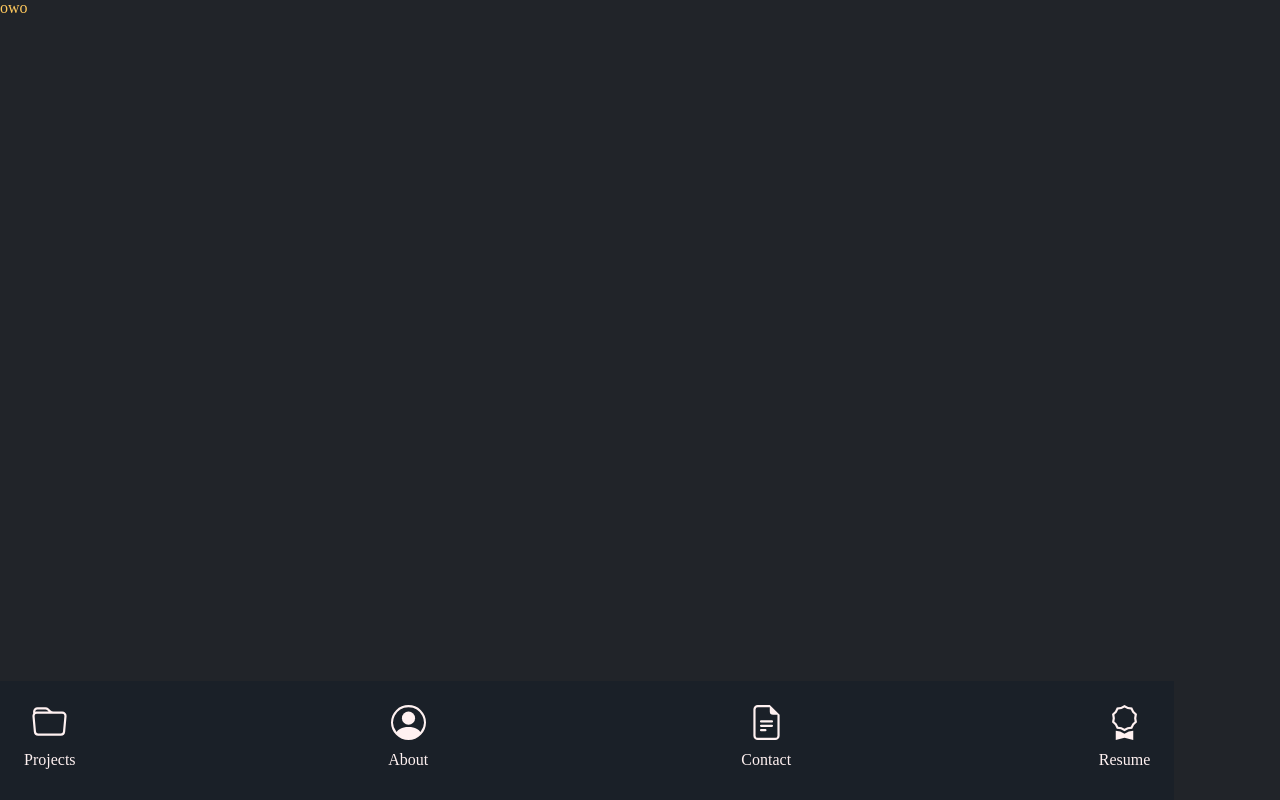
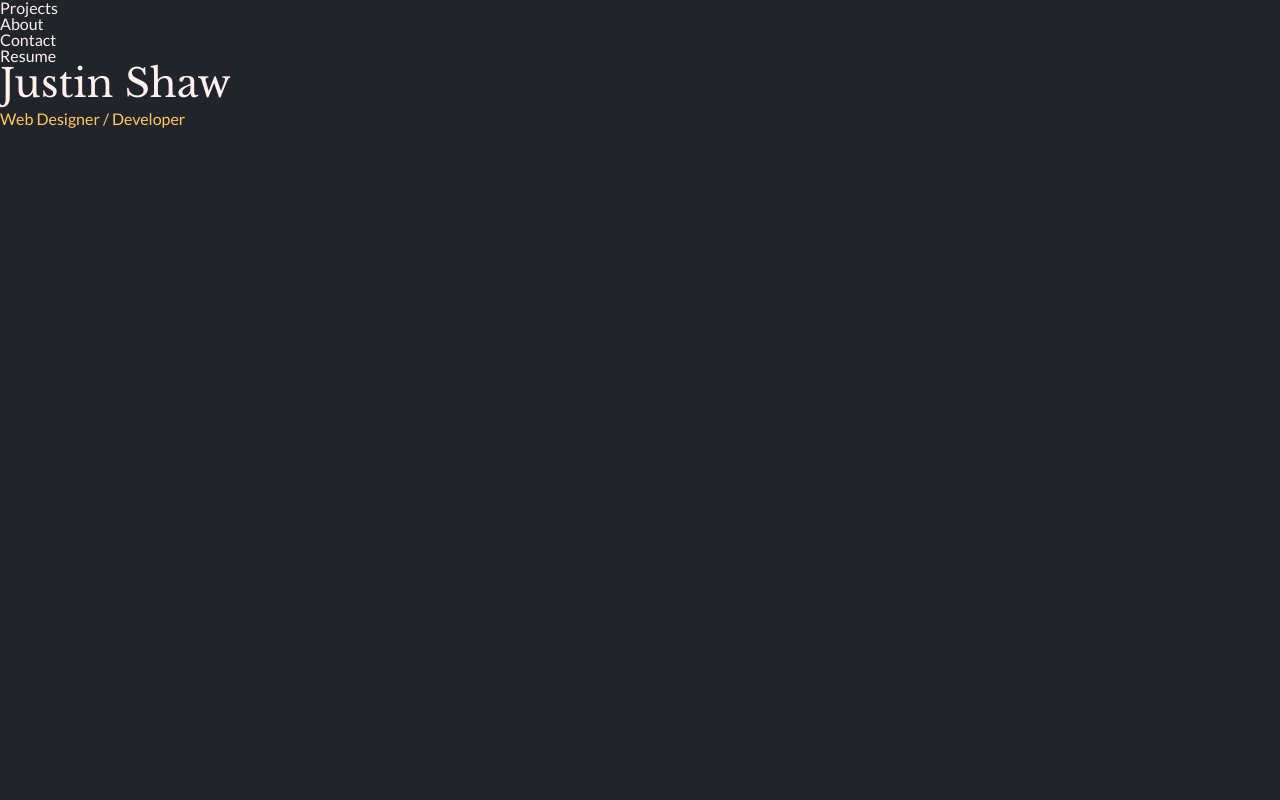
Before and after one commit to Justins45/Portfolio, a plain HTML site: page index.html in a window 1280 px wide. Drawn offline with nearby package versions, Linux system fonts and the light colour scheme.

Commit message:
Base file made
Start of CSS animation and Nav menu design.

```diff
--- a/css/styles.css
+++ b/css/styles.css
@@ -1,3 +1,5 @@
+/* Gobal Styles */
+
 :root {
   --yellow: #ffc95d;
   --Black: #1a2028;
@@ -8,18 +10,38 @@
 
 body {
   background-color: var(--offBlack);
+  color: var(--offWhite);
 }
 
-h1,h2 {
+h1, h2 {
+  font-family: 'Libre Baskerville', serif;
   color: var(--yellow);
 }
 
-p,li,a {
-  color: var(--offWhite);
+h1 {
+  font-size: 2.441rem;
+  margin-bottom: 2rem;
+}
+h2 {
+  font-size: 1.953rem;
+  margin-bottom: 1rem;
+}
+h3 {
+  font-size: 1.563rem;
+  margin-bottom: 1rem;
+}
+
+p,li {
+  font-family: 'Lato', sans-serif;
+}
+
+p {
+  margin-bottom: 1rem;
 }
 
 a {
   text-decoration: none;
+  color: var(--offWhite);
 }
 
 .flex-row {
@@ -27,19 +49,27 @@ a {
   flex-direction: row;
 }
 
-.content-spacebetween {
-  justify-content: space-between;
+.flex-coll {
+  display: flex;
+  flex-direction: column;
 }
 
 
+/* Header Styles */
 
-footer {
-  background-color: var(--Black);
-  padding: 1rem 1.5rem 2rem;
-  position: absolute;
-  bottom: 0;
-  width: 88vw;
+/* Body Styles */
+
+.header h1 {
+  color: var(--offWhite);
 }
+
+.header p {
+  margin-top: -1.5rem;
+  color: var(--yellow);
+}
+
+
+/* Footer Styles */
 
 .nav-li {
   display: flex;
--- a/index.html
+++ b/index.html
@@ -1,10 +1,12 @@
 <!DOCTYPE html>
 <html lang="en">
+
 <head>
     <!-- Author & Other web Crawler Info -->
     <meta name="author" content="Justin Shaw | shaw.justin@shaw.ca">
-   <meta name="description" content="This website is a portfolio for Justin Shaw, It contains all the projects that he has completed and is posting to show off to possible clients to show his abilities and show off what he is proud of.">
-   <link type="text/plain" rel="author" href="humans.txt"/>
+    <meta name="description"
+        content="This website is a portfolio for Justin Shaw, It contains all the projects that he has completed and is posting to show off to possible clients to show his abilities and show off what he is proud of.">
+    <link type="text/plain" rel="author" href="humans.txt" />
 
 
     <meta http-equiv="X-UA-Compatible" content="IE=edge">
@@ -19,61 +21,38 @@
     <link rel="stylesheet" href="css/styles.css">
 
     <!-- Fonts -->
-   <link href="https://fonts.googleapis.com/css2?family=Libre+Baskerville:ital,wght@0,400;0,700;1,400&display=swap" rel="stylesheet">
+    <link href="https://fonts.googleapis.com/css2?family=Libre+Baskerville:ital,wght@0,400;0,700;1,400&display=swap"
+        rel="stylesheet">
     <link href="https://fonts.googleapis.com/css2?family=Lato:wght@300;400;700&display=swap" rel="stylesheet">
 </head>
+
 <body>
     <div class="content main">
         <header>
+            <nav>
+                <ul class="flex-coll">
+                    <li><a href="#">Projects</a></li>
+                    <li><a href="#">About</a></li>
+                    <li><a href="#">Contact</a></li>
+                    <li><a href="#">Resume</a></li>
+                </ul>
+            </nav>
 
         </header>
 
         <main>
-        <h1>owo</h1>
+            <div class="header">
+                <h1>Justin Shaw</h1>
+                <p>Web Designer / Developer</p>
+            </div>
+
         </main>
 
         <footer>
-        <nav>
-            <ul class="flex-row content-spacebetween">
-                <li>
-                    <div class="nav-li">
-                        <svg xmlns="http://www.w3.org/2000/svg" width="35" height="35" fill="currentColor" class="bi bi-folder" viewBox="0 0 16 16">
-                            <path d="M.54 3.87.5 3a2 2 0 0 1 2-2h3.672a2 2 0 0 1 1.414.586l.828.828A2 2 0 0 0 9.828 3h3.982a2 2 0 0 1 1.992 2.181l-.637 7A2 2 0 0 1 13.174 14H2.826a2 2 0 0 1-1.991-1.819l-.637-7a1.99 1.99 0 0 1 .342-1.31zM2.19 4a1 1 0 0 0-.996 1.09l.637 7a1 1 0 0 0 .995.91h10.348a1 1 0 0 0 .995-.91l.637-7A1 1 0 0 0 13.81 4H2.19zm4.69-1.707A1 1 0 0 0 6.172 2H2.5a1 1 0 0 0-1 .981l.006.139C1.72 3.042 1.95 3 2.19 3h5.396l-.707-.707z"/>
-                          </svg>
-                        <a href="#">Projects</a>
-                    </div>
-                </li>
-                <li>
-                    <div class="nav-li">
-                        <svg xmlns="http://www.w3.org/2000/svg" width="35" height="35" fill="currentColor" class="bi bi-person-circle" viewBox="0 0 16 16">
-                            <path d="M11 6a3 3 0 1 1-6 0 3 3 0 0 1 6 0z"/>
-                            <path fill-rule="evenodd" d="M0 8a8 8 0 1 1 16 0A8 8 0 0 1 0 8zm8-7a7 7 0 0 0-5.468 11.37C3.242 11.226 4.805 10 8 10s4.757 1.225 5.468 2.37A7 7 0 0 0 8 1z"/>
-                          </svg>
-                        <a href="#">About</a>
-                    </div>
-                </li>
-                <li>
-                    <div class="nav-li">
-                        <svg xmlns="http://www.w3.org/2000/svg" width="35" height="35" fill="currentColor" class="bi bi-file-earmark-text" viewBox="0 0 16 16">
-                            <path d="M5.5 7a.5.5 0 0 0 0 1h5a.5.5 0 0 0 0-1h-5zM5 9.5a.5.5 0 0 1 .5-.5h5a.5.5 0 0 1 0 1h-5a.5.5 0 0 1-.5-.5zm0 2a.5.5 0 0 1 .5-.5h2a.5.5 0 0 1 0 1h-2a.5.5 0 0 1-.5-.5z"/>
-                            <path d="M9.5 0H4a2 2 0 0 0-2 2v12a2 2 0 0 0 2 2h8a2 2 0 0 0 2-2V4.5L9.5 0zm0 1v2A1.5 1.5 0 0 0 11 4.5h2V14a1 1 0 0 1-1 1H4a1 1 0 0 1-1-1V2a1 1 0 0 1 1-1h5.5z"/>
-                          </svg>
-                        <a href="#">Contact</a>
-                    </div>
-                </li>
-                <li>
-                    <div class="nav-li">
-                        <svg xmlns="http://www.w3.org/2000/svg" width="35" height="35" fill="currentColor" class="bi bi-award" viewBox="0 0 16 16">
-                            <path d="M9.669.864 8 0 6.331.864l-1.858.282-.842 1.68-1.337 1.32L2.6 6l-.306 1.854 1.337 1.32.842 1.68 1.858.282L8 12l1.669-.864 1.858-.282.842-1.68 1.337-1.32L13.4 6l.306-1.854-1.337-1.32-.842-1.68L9.669.864zm1.196 1.193.684 1.365 1.086 1.072L12.387 6l.248 1.506-1.086 1.072-.684 1.365-1.51.229L8 10.874l-1.355-.702-1.51-.229-.684-1.365-1.086-1.072L3.614 6l-.25-1.506 1.087-1.072.684-1.365 1.51-.229L8 1.126l1.356.702 1.509.229z"/>
-                            <path d="M4 11.794V16l4-1 4 1v-4.206l-2.018.306L8 13.126 6.018 12.1 4 11.794z"/>
-                          </svg>
-                        <a href="#">Resume</a>
-                    </div>
-                </li>
-            </ul>
-        </nav>
+
         </footer>
 
     </div>
 </body>
+
 </html>
```
Lines whose indentation alone changed are shown as unchanged.
